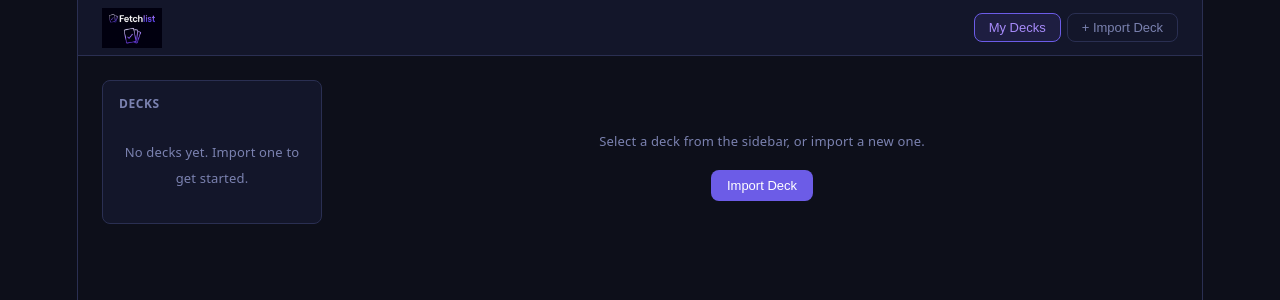
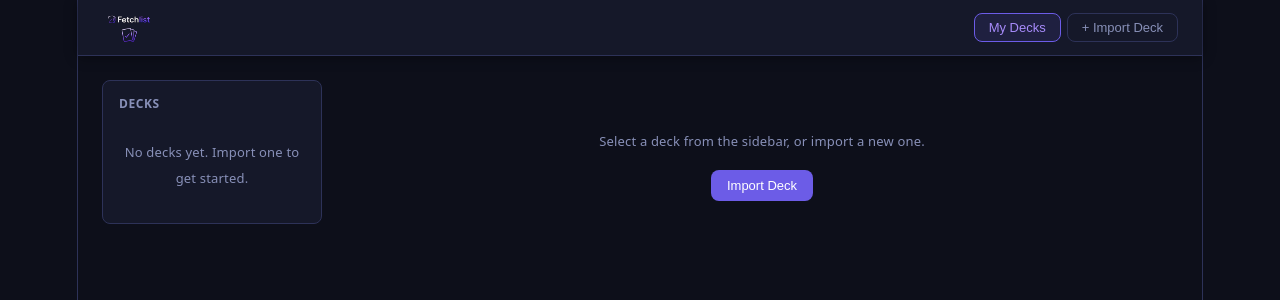
Before and after one commit to Kagaiodin/deck-checklist, a React (Vite) app: page / in a window 1280 px wide. Shown: the top 300 px of the page. Built offline with nearby package versions, Linux system fonts and the light colour scheme.

Commit message:
style: fix logo blending, surface contrast and header shadow

```diff
--- a/src/App.css
+++ b/src/App.css
@@ -3,14 +3,14 @@
 
 :root {
   --bg: #0d0f1a;
-  --surface: #13162a;
-  --surface-2: #1c2040;
-  --border: #2a2f52;
+  --surface: #151829;
+  --surface-2: #1e2238;
+  --border: #2d3258;
   --accent: #6c5ce7;
   --accent-hover: #8b7cf8;
   --accent-light: #a78bfa;
   --text: #eceef8;
-  --text-muted: #7b82b0;
+  --text-muted: #8890b8;
   --danger: #e05353;
   --radius: 8px;
 }
@@ -26,13 +26,14 @@ body { background: var(--bg); color: var(--text); font-family: system-ui, sans-s
   background: var(--surface); border-bottom: 1px solid var(--border);
   position: sticky; top: 0; z-index: 10;
   gap: 12px;
+  box-shadow: 0 1px 12px rgba(0,0,0,.4);
 }
 
 .app-title { font-size: 18px; font-weight: 700; color: var(--accent); white-space: nowrap; line-height: 1; }
-.app-logo { height: 36px; width: auto; display: block; }
+.app-logo { height: 32px; width: auto; display: block; mix-blend-mode: lighten; }
 
 @media (min-width: 640px) {
-  .app-logo { height: 40px; }
+  .app-logo { height: 36px; }
 }
 
 .app-nav { display: flex; gap: 6px; flex-wrap: wrap; justify-content: flex-end; }
```
